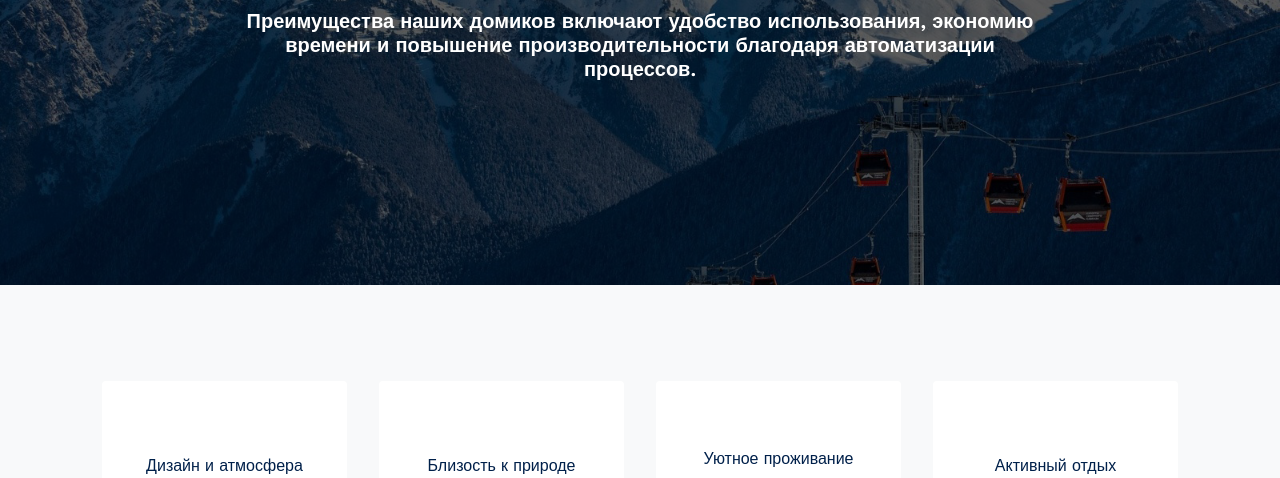
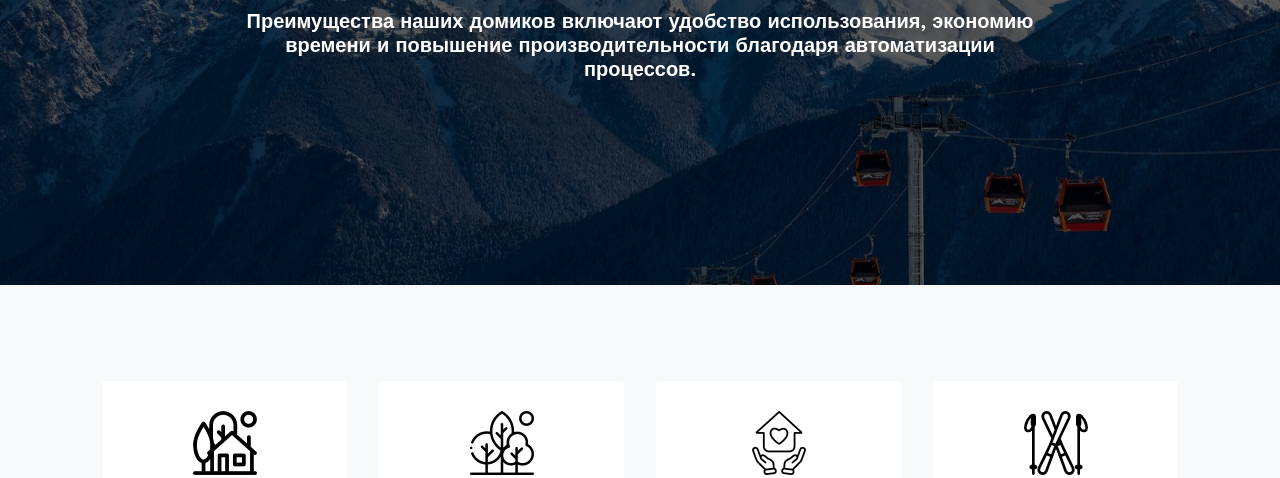
Before and after one commit to imrankhubiev/Shale-Pikhta, a plain HTML site: page services.html in a window 1280 px wide. Shown: the part 275-753 px from the top of the page. Drawn offline with nearby package versions, Linux system fonts and the light colour scheme; files whose address does not match are found by name.

Commit message:
Update services.html

```diff
--- a/services.html
+++ b/services.html
@@ -79,7 +79,7 @@
 			<div class="row">
 				<div class="col-12 col-sm-6 col-lg-3 mk"  data-aos="fade-up" data-aos-delay="300">
 					<div class="box-feature">
-						<span><img src="../Шале-Пихта/images/free-icon-house-2163300.png" alt=""></span>
+						<span><img src="./images/free-icon-house-2163300.png" alt=""></span>
 						<h3 class="mb-3">Дизайн и атмосфера</h3>
 						<p>Домики сочетают в себе традиционные стили и современные тенденции. Это создаёт ощущение уюта и стариной эпохи, что позволяет гостям чувствовать себя комфортно.</p>
 						<p><a href="#" class="learn-more">Узнать больше</a></p>
@@ -87,7 +87,7 @@
 				</div>
 				<div class="col-12 col-sm-6 col-lg-3 mk"  data-aos="fade-up" data-aos-delay="500">
 					<div class="box-feature">
-						<span><img src="../Шале-Пихта/images/free-icon-nature-2823511.png" alt=""></span>
+						<span><img src="./images/free-icon-nature-2823511.png" alt=""></span>
 						<h3 class="mb-3">Близость к природе</h3>
 						<p>Домики расположены в окружении живописных горных пейзажей, что обеспечивает чистый воздух и возможность наслаждаться уникальной природой Северного Кавказа.</p>
 						<p><a href="#" class="learn-more">Узнать больше</a></p>
@@ -95,7 +95,7 @@
 				</div>
 				<div class="col-12 col-sm-6 col-lg-3 mk"  data-aos="fade-up" data-aos-delay="400">
 					<div class="box-feature">
-						<span><img src="../Шале-Пихта/images/free-icon-home-11181747.png" alt=""></span>
+						<span><img src="./images/free-icon-home-11181747.png" alt=""></span>
 						<h3 class="mb-3">Уютное проживание</h3>
 						<p>Домики хорошо оборудованы и утеплены всем необходимым для комфортного проживания, включая кухню, гостиную, спальню и ванную комнату. А также разнообразные развлечения и инфраструктуру.</p>
 						<p><a href="#" class="learn-more">Узнать больше</a></p>
@@ -103,7 +103,7 @@
 				</div>
 				<div class="col-12 col-sm-6 col-lg-3 mk"  data-aos="fade-up" data-aos-delay="600">
 					<div class="box-feature">
-						<span><img src="../Шале-Пихта/images/free-icon-ski-481417.png" alt=""></span>
+						<span><img src="./images/free-icon-ski-481417.png" alt=""></span>
 						<h3 class="mb-3">Активный отдых</h3>
 						<p>Помимо катания на сноуборде и лыжах, на курортах предлагаются экскурсии, спортивные мероприятия и культурные программы, что дает гостям активно проводить время на свежем воздухе.</p>
 						<p><a href="#" class="learn-more">Узнать больше</a></p>
```
